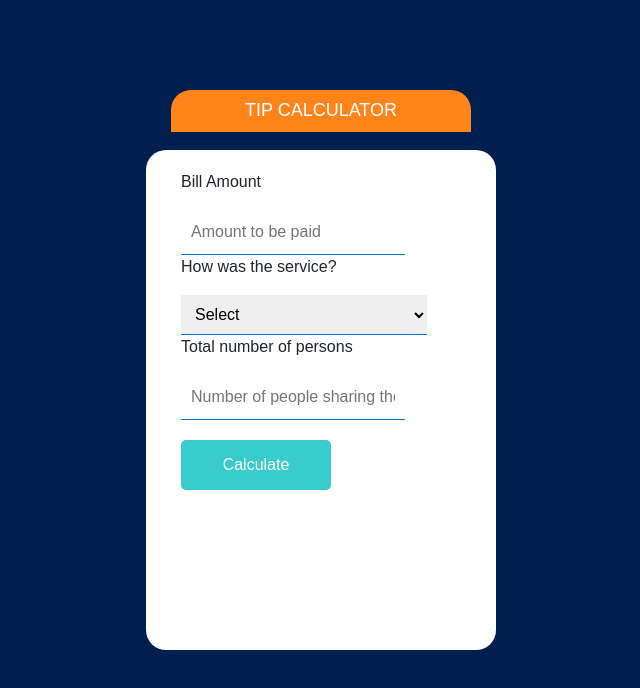
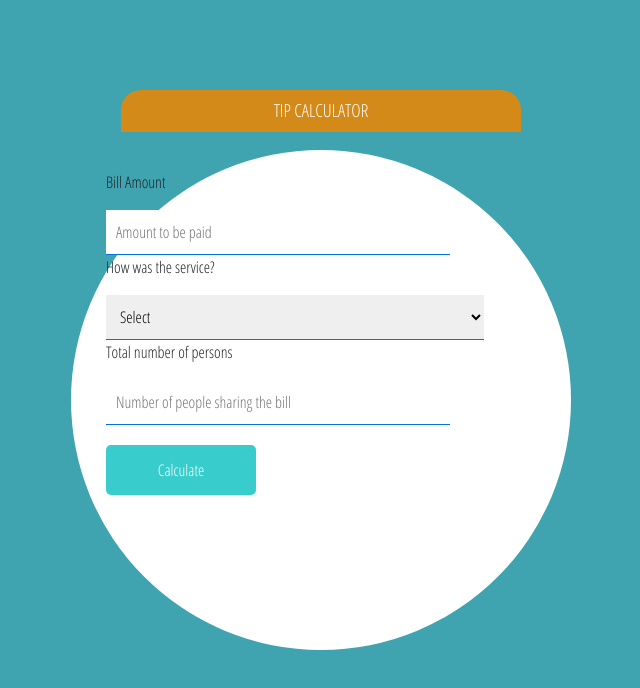
Before and after one commit to DavidYeet/Tipcal.io, a plain HTML site: page index.html in a window 1280 px wide. Shown: the whole page, without its empty margins (319-959 px from the left). Drawn offline with nearby package versions, Linux system fonts and the light colour scheme.

Commit message:
Add files via upload

```diff
--- a/index.html
+++ b/index.html
@@ -8,6 +8,9 @@
     <!-- Bootstrap CSS -->
     <link rel="stylesheet" href="https://stackpath.bootstrapcdn.com/bootstrap/4.3.1/css/bootstrap.min.css" integrity="sha384-ggOyR0iXCbMQv3Xipma34MD+dH/1fQ784/j6cY/iJTQUOhcWr7x9JvoRxT2MZw1T" crossorigin="anonymous">
     <link rel="stylesheet" href="style.css">
+    <link rel="preconnect" href="https://fonts.googleapis.com">
+<link rel="preconnect" href="https://fonts.gstatic.com" crossorigin>
+<link href="https://fonts.googleapis.com/css2?family=Open+Sans+Condensed:wght@300&display=swap" rel="stylesheet">
     <script type="text/javascript" src="java.js"> </script>
     <title>Tip Calculator</title>
   </head>
@@ -33,19 +36,14 @@
               <option selected disabled hidden>
                   Select
               </option>
-              <option value="0.25">25% - Top Notch</option>
-              <option value="0.20">20% - Excellent</option>
-              <option value="0.15">15% - Good</option>
-              <option value="0.10">10% - Bad</option>
-              <option value="0.05">5% - Worst</option>
+              <option value="0.25">25%-I'm Rich so take my money!</option>
+              <option value="0.20">20%-Pity Money</option>
+              <option value="0.15">15%-Great</option>
+              <option value="0.10">10%-Good</option>
+              <option value="0.05">5%-Decent</option>
           </select>
 
-
-
-
 <p>Total number of persons</p>
-
-
 
           <input type="text" id="persons"
               placeholder="Number of people sharing the bill">
@@ -54,11 +52,7 @@
 
       <div class="tip">
 
-
-
 <p>Tip Amount</p>
-
-
 
           <span id="total">0</span>$
           <span id="each">each</span>
--- a/java.js
+++ b/java.js
@@ -36,3 +36,5 @@ function calculateTip() {
     document.querySelector('.tip').style.display = 'block';
     document.querySelector('#total').innerHTML = total;
 }
+
+//not stolen :)//
--- a/style.css
+++ b/style.css
@@ -1,26 +1,27 @@
 body {
-    background-color: #001f4f;
-    font-family: "Raleway", sans-serif;
+    background-color: #3FA4B0;
+    font-family: 'Open Sans Condensed', sans-serif;
 }
 
 .container {
-    width: 350px;
+    width: 500px;
     height: 500px;
     background-color: #fff;
     position: absolute;
     left: 50%;
     top: 50%;
     transform: translateX(-50%) translateY(-50%);
-    border-radius: 20px;
+    border-radius: 60%;
+    display: inline-block;
 }
 
 h1 {
     position: absolute;
     left: 50%;
     top: -60px;
-    width: 300px;
+    width: 400px;
     transform: translateX(-50%);
-    background-color: #ff851b;
+    background-color: #D48A18;
     color: #fff;
     font-weight: 100;
     border-top-left-radius: 20px;
```
